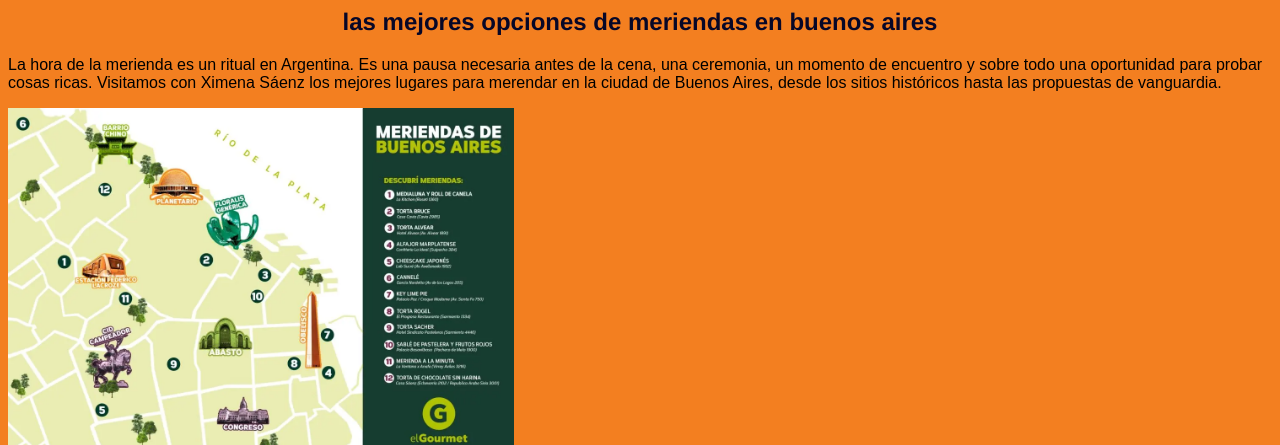
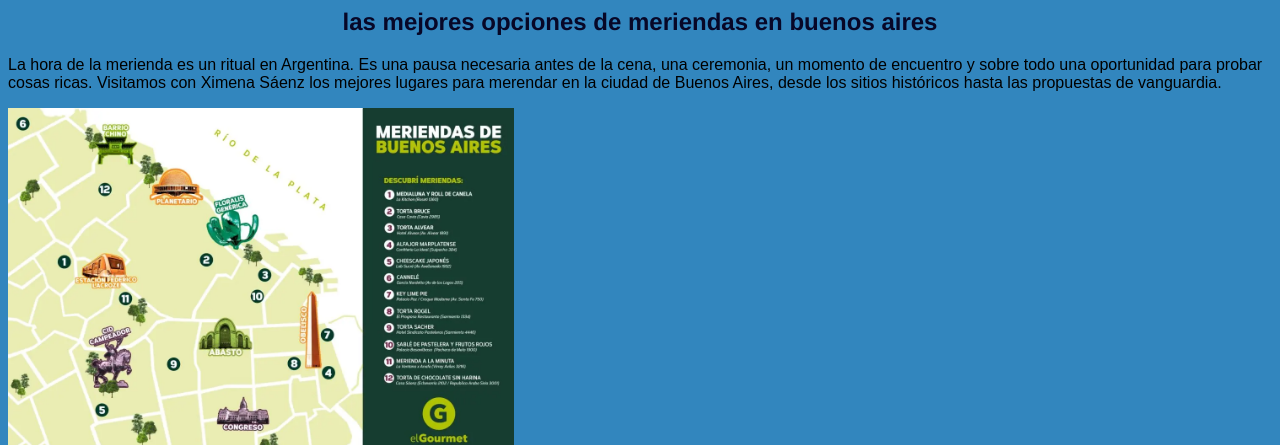
Before and after one commit to marianadelgado-create/pagina-noticias-2026, a plain HTML site: page index.html in a window 1280 px wide. Shown: the part 491-936 px from the top of the page. Drawn offline with Linux system fonts and the light colour scheme.

Commit message:
Update styles.css

```diff
--- a/css/styles.css
+++ b/css/styles.css
@@ -4,7 +4,7 @@
 
 }
 body{
-    background-color: rgb(243, 127, 32);
+    background-color: rgb(50, 134, 190);
 }
 #header-class{
     text-align: center;
```
